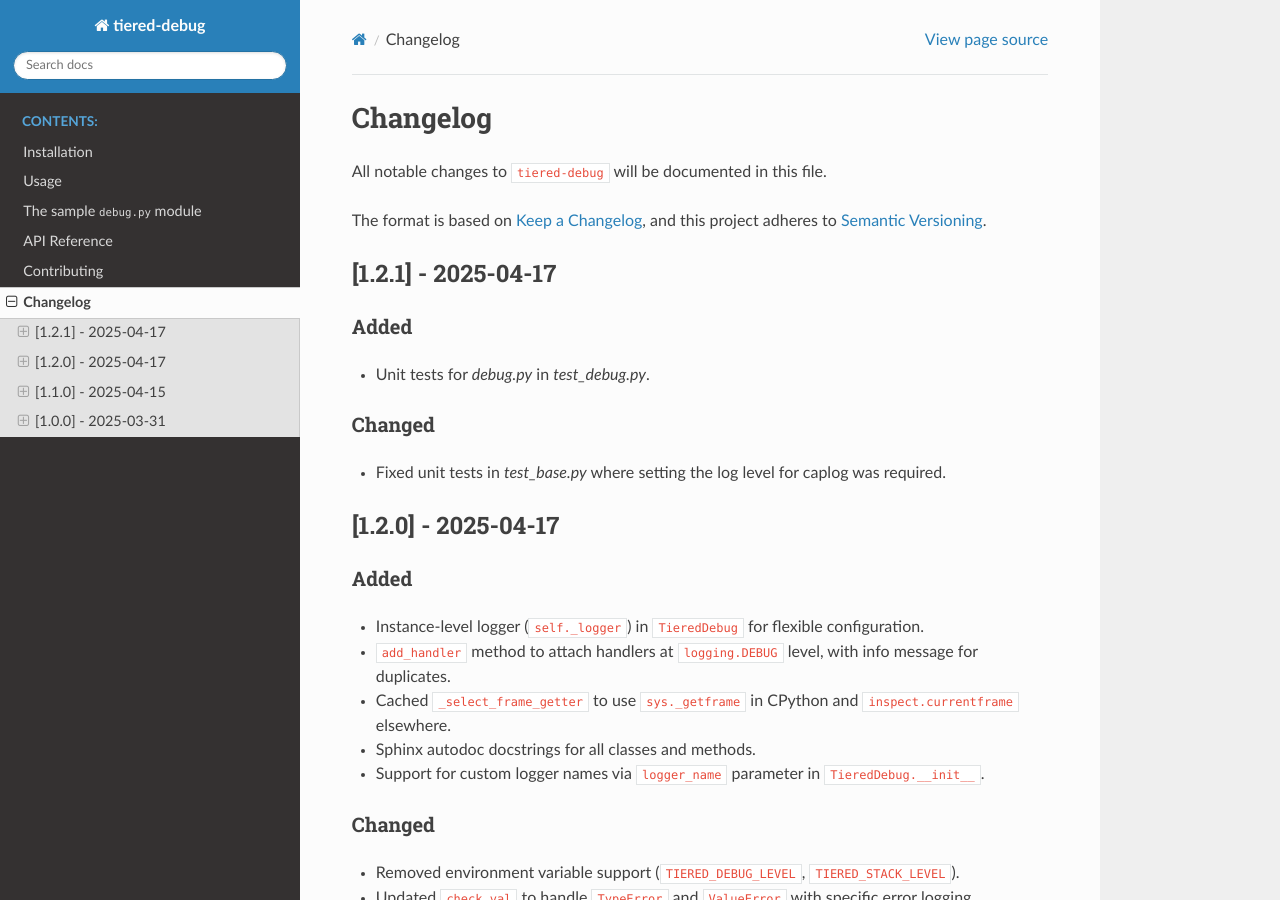
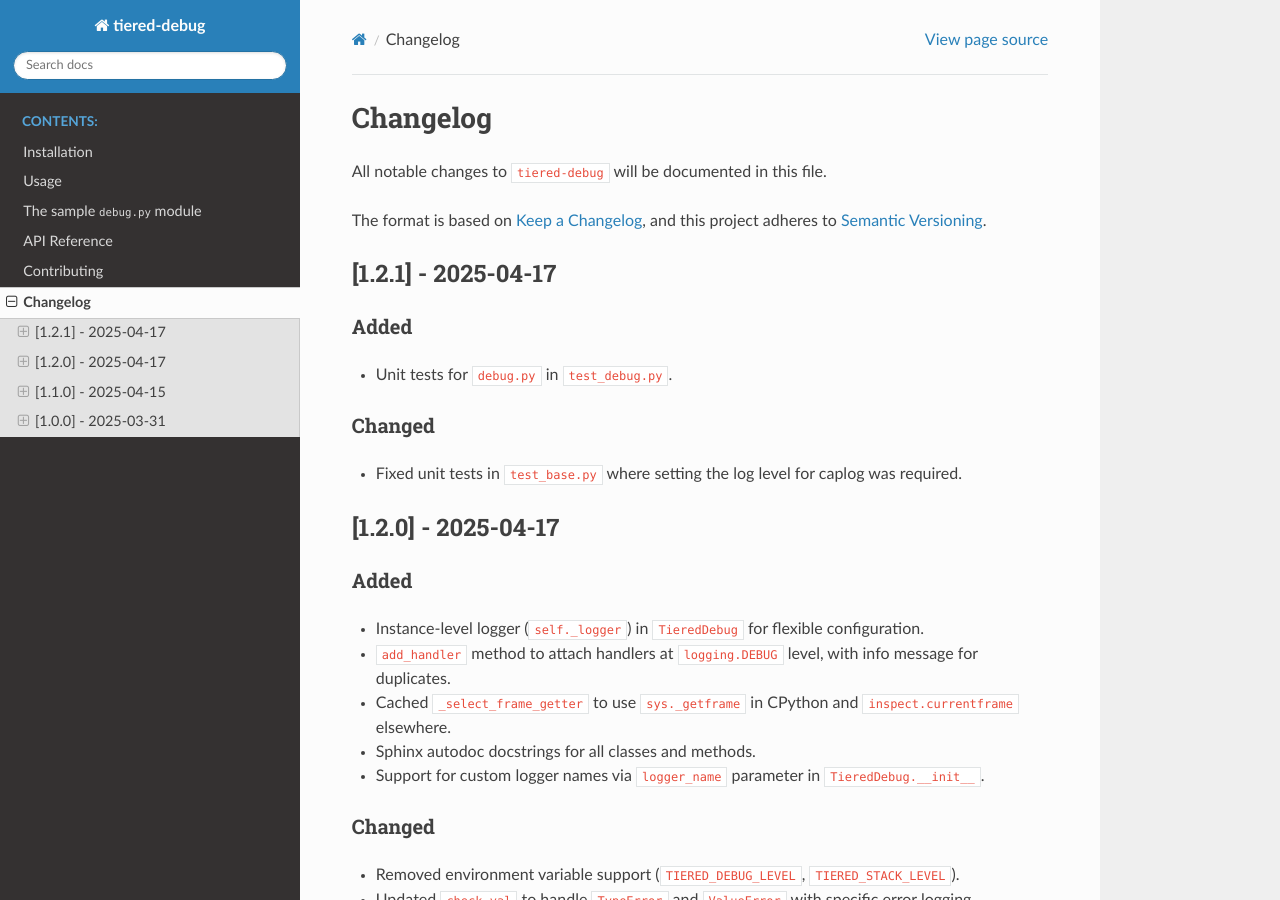
Before and after one commit to untergeek/tiered-debug, a Sphinx documentation site: the page built from docs/CHANGELOG.rst, in a window 1280 px wide and 900 px high. Built offline with Sphinx 7.4.7 and the Read the Docs theme 3.1.0, drawn with Linux system fonts in a browser that asks for light colours.

```diff
--- a/docs/CHANGELOG.rst
+++ b/docs/CHANGELOG.rst
@@ -12,12 +12,12 @@ and this project adheres to `Semantic Versioning <https://semver.org/spec/v2.0.0
 Added
 ~~~~~
 
-- Unit tests for `debug.py` in `test_debug.py`.
+- Unit tests for ``debug.py`` in ``test_debug.py``.
 
 Changed
 ~~~~~~~
 
-- Fixed unit tests in `test_base.py` where setting the log level for caplog was required.
+- Fixed unit tests in ``test_base.py`` where setting the log level for caplog was required.
 
 
 [1.2.0] - 2025-04-17
```
Also changed, not shown: .readthedocs.yaml.
